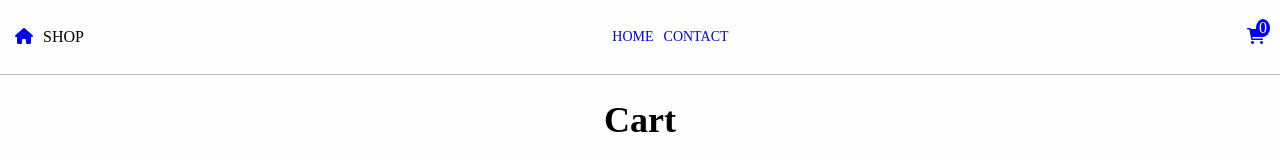
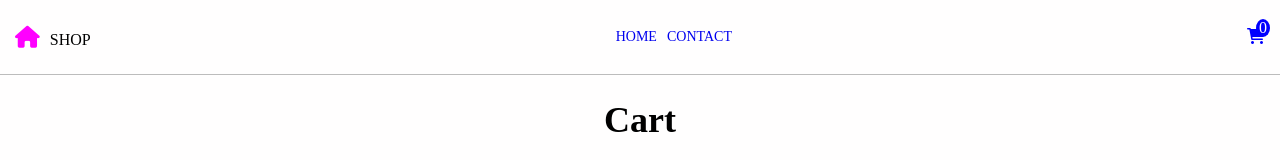
Before and after one commit to tnjensen/CA, a React (Vite) app: page /cart in a window 1280 px wide. Shown: the top 160 px of the page. Built offline with nearby package versions, Linux system fonts and the light colour scheme.

Commit message:
Edited styling header

```diff
--- a/src/components/header/header.module.css
+++ b/src/components/header/header.module.css
@@ -8,7 +8,8 @@
 .headerLeft i{
     padding-right: 10px;
     cursor: pointer;
-    /* color: #fffefe; */
+    color: var(--secondary-color);
+    font-size: 20px;
 }
 .headerLeft i:active{
     color: black;
@@ -20,8 +21,13 @@
 }
 .headerRight i{
     cursor: pointer;
-    /* color: #fffefe; */
+    color: var(--primary-color);
 }
 .headerRight i:active{
     color: black;
 }
+@media screen and (min-width:768px) {
+    .headerLeft i{
+        font-size: 22px;
+    }
+}
--- a/src/components/products/products.module.css
+++ b/src/components/products/products.module.css
@@ -22,7 +22,7 @@
     color: #fffefe;
     background-color: var(--primary-color);
     position: absolute;
-    top: -125px;
+    top: -123px;
     right: 10px;
     border-radius: 50%;
     padding: 0 3px;
```
